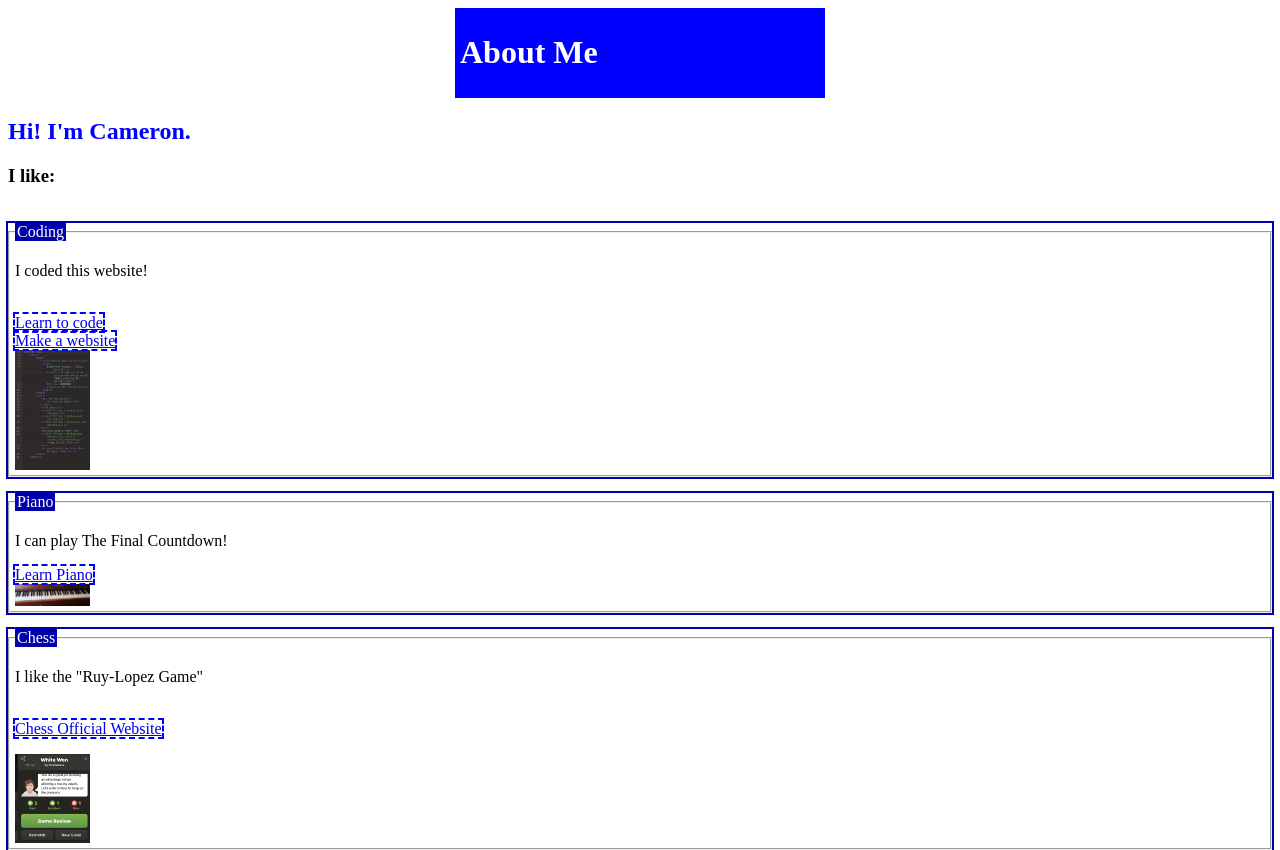
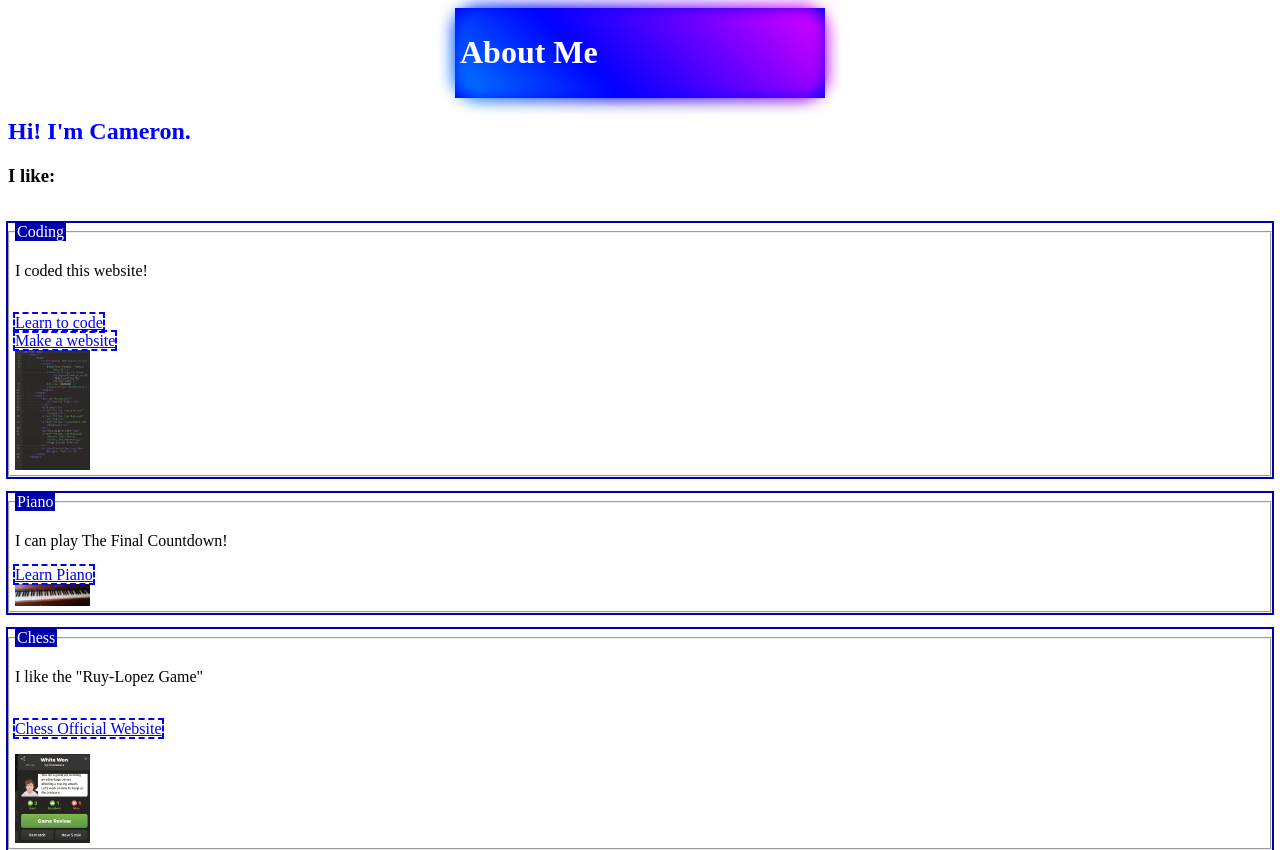
Before and after one commit to WebDesignerCameron/aboutcamrepo, a plain HTML site: page index.html in a window 1280 px wide. Shown: the top 850 px of the page. Drawn offline with Linux system fonts and the light colour scheme.

Commit message:
Update index.html
Add full glow class

```diff
--- a/index.html
+++ b/index.html
@@ -7,7 +7,7 @@
             <meta name="viewport" content="width=device-width, initial-scale=1.0">
         </head>
         <body>
-            <div id="maintitle">
+            <div id="maintitle" class="full glow" >
                 <h1>About Me</h1>
             </div>
             <h2>Hi! I'm Cameron.</h2>
```
